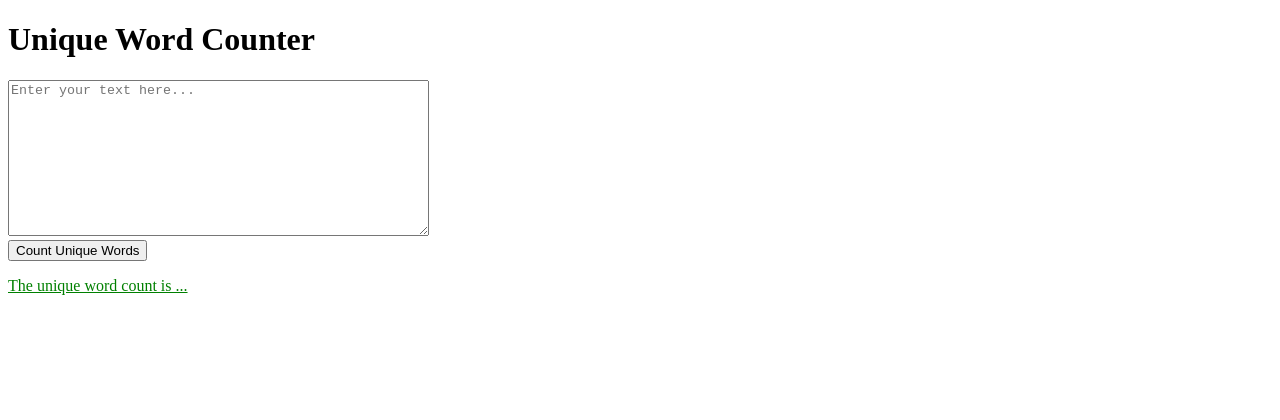
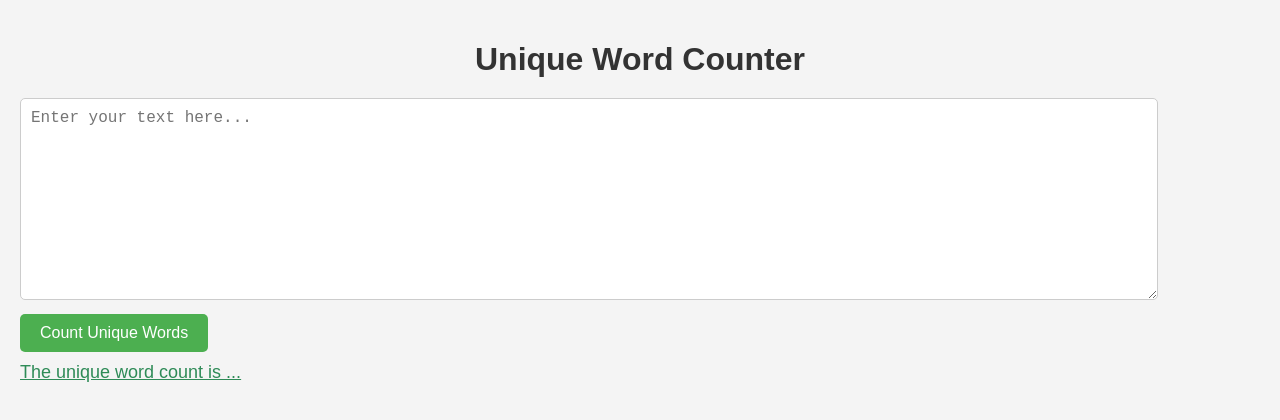
Before and after one commit to DanielH987/HtmlPractice, a plain HTML site: page Scenario 2/index.html in a window 1280 px wide. Drawn offline with Linux system fonts and the light colour scheme.

Commit message:
Refactor form layout and improve user experience

```diff
--- a/Scenario 2/index.html
+++ b/Scenario 2/index.html
@@ -5,9 +5,42 @@
     <meta name="viewport" content="width=device-width, initial-scale=1.0">
     <title>Unique Word Counter</title>
     <style>
-        p {
-            color: green;
+        body {
+            font-family: Arial, sans-serif;
+            background-color: #f4f4f4;
+            margin: 0;
+            padding: 20px;
+        }
+        h1 {
+            color: #333;
+            text-align: center;
+            margin-bottom: 20px;
+        }
+        #textInput {
+            width: 90%;
+            padding: 10px;
+            font-size: 16px;
+            border: 1px solid #ccc;
+            border-radius: 5px;
+            margin-bottom: 10px;
+        }
+        #result {
+            color: #2e8b57;
+            font-size: 18px;
             text-decoration: underline;
+            margin-top: 10px;
+        }
+        button {
+            background-color: #4caf50;
+            color: white;
+            padding: 10px 20px;
+            font-size: 16px;
+            border: none;
+            border-radius: 5px;
+            cursor: pointer;
+        }
+        button:hover {
+            background-color: #45a049;
         }
     </style>
 </head>
```
